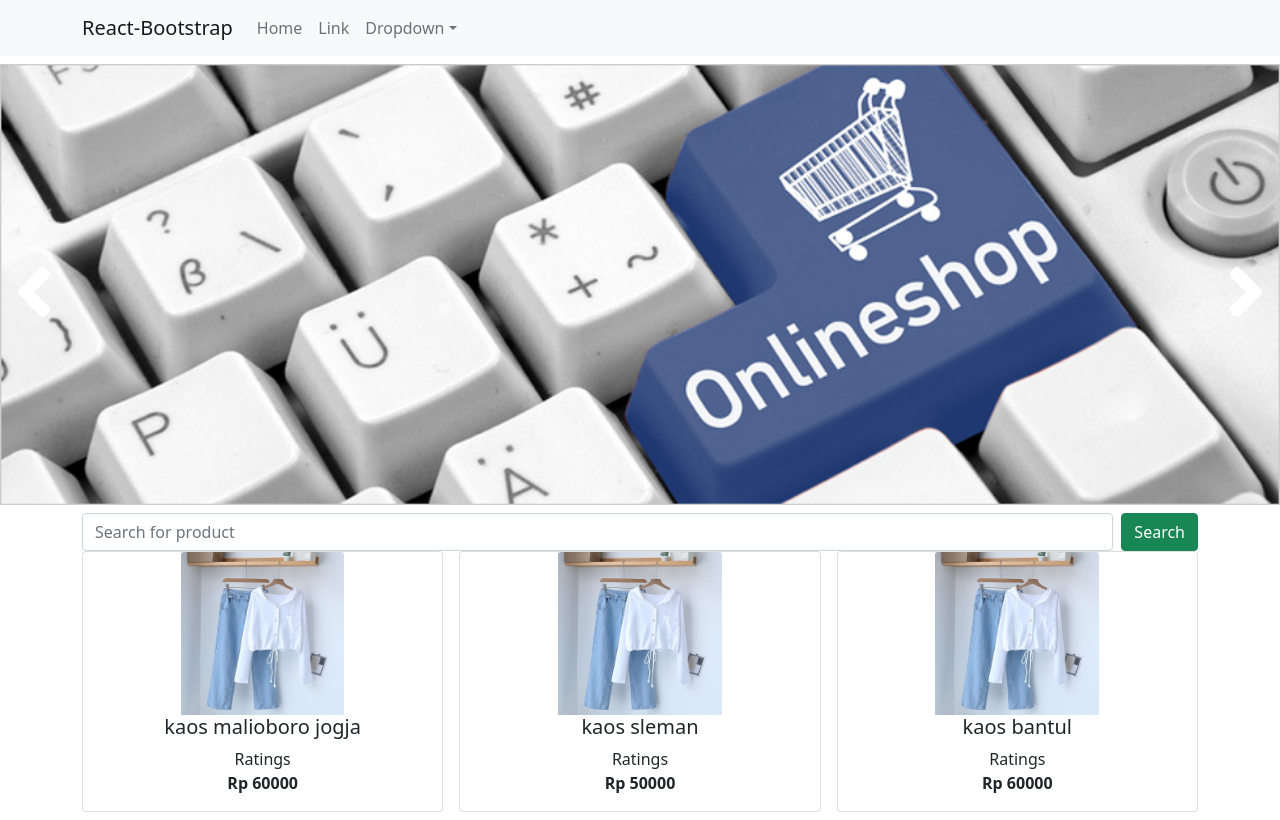
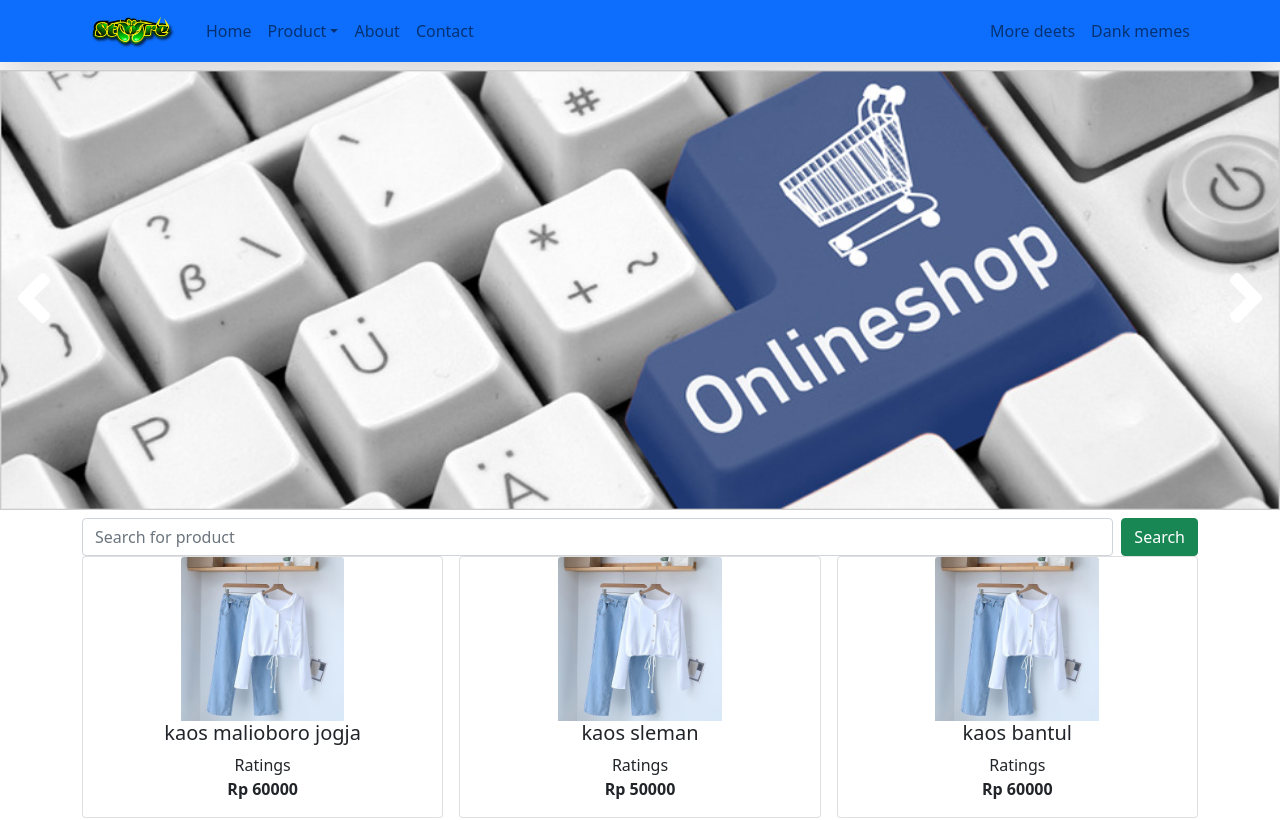
Before and after one commit to Devanoz/mstore, a React (Create React App) app: page / in a window 1280 px wide. Shown: the top 820 px of the page. Built offline with nearby package versions, Linux system fonts and the light colour scheme.

Commit message:
update navbar

```diff
--- a/package.json
+++ b/package.json
@@ -13,6 +13,7 @@
     "react-icons": "^4.3.1",
     "react-router-dom": "^6.3.0",
     "react-scripts": "5.0.1",
+    "sass": "^1.50.1",
     "web-vitals": "^2.1.4"
   },
   "scripts": {
--- a/src/App.css
+++ b/src/App.css
@@ -27,6 +27,8 @@
 .App-link {
   color: #61dafb;
 }
+
+/* Navbar */
 
 /* shopsection */
 .hero{
--- a/src/App.js
+++ b/src/App.js
@@ -1,9 +1,8 @@
 import logo from './logo.svg';
 import './App.css';
 import Header from '../src/component/Header/Header'
-import 'bootstrap/dist/css/bootstrap.min.css';
+import 'bootstrap/dist/css/bootstrap.css';
 import Home from '../src/view/Home'
-import second from '../src/component/Footer'
 import Footer from '../src/component/Footer';
 
 function App() {
--- a/src/component/Header/Header.js
+++ b/src/component/Header/Header.js
@@ -1,24 +1,43 @@
 import React, { Component } from 'react'
 import {Navbar,NavDropdown, Nav, Container } from "react-bootstrap";
+import Logo from '../../images/Logo.png'
 
 export class Header extends Component {
   render() {
     return (
-<Navbar bg="light" expand="lg">
+
+<Navbar collapseOnSelect expand="lg" bg="primary" variant="light" className='shadow-lg shadow' >
   <Container>
-    <Navbar.Brand href="#home">React-Bootstrap</Navbar.Brand>
-    <Navbar.Toggle aria-controls="basic-navbar-nav" />
-    <Navbar.Collapse id="basic-navbar-nav">
+  <Navbar.Brand href="#home">
+  <img
+        src={Logo}
+        width="100"
+        height=""
+        className="d-inline-block align-top"
+        alt="Mstore"
+      />
+  </Navbar.Brand>
+  <Navbar.Toggle aria-controls="responsive-navbar-nav" />
+  <Navbar.Collapse id="responsive-navbar-nav">
     <Nav className="me-auto">
-        <Nav.Link href="#home">Home</Nav.Link>
-        <Nav.Link href="#link">Link</Nav.Link>
-        <NavDropdown title="Dropdown" id="basic-nav-dropdown">
-          <NavDropdown.Item href="#action/3.1">Action</NavDropdown.Item>
-          <NavDropdown.Item href="#action/3.2">Another action</NavDropdown.Item>
-          <NavDropdown.Item href="#action/3.3">Something</NavDropdown.Item>
+      <Nav.Link href="#home" id='home'>Home</Nav.Link>
+      <NavDropdown title="Product" id="collasible-nav-dropdown">
+        <NavDropdown.Item  href="#action/3.1"><img src={Logo} width='100'></img></NavDropdown.Item>
+        <NavDropdown.Item href="#action/3.2"><img src={Logo} width='100'></img></NavDropdown.Item>
+        <NavDropdown.Item href="#action/3.3"><img src={Logo} width='100'></img></NavDropdown.Item>
         <NavDropdown.Divider />
         <NavDropdown.Item href="#action/3.4">Separated link</NavDropdown.Item>
       </NavDropdown>
+      <Nav.Link href="#pricing">About</Nav.Link>
+      <Nav.Link href="#pricing">Contact</Nav.Link>
+
+
+    </Nav>
+    <Nav>
+      <Nav.Link href="#deets">More deets</Nav.Link>
+      <Nav.Link eventKey={2} href="#memes">
+        Dank memes
+      </Nav.Link>
     </Nav>
   </Navbar.Collapse>
   </Container>
--- a/src/index.js
+++ b/src/index.js
@@ -3,6 +3,7 @@ import ReactDOM from 'react-dom/client';
 import './index.css';
 import App from './App';
 import reportWebVitals from './reportWebVitals';
+
 
 const root = ReactDOM.createRoot(document.getElementById('root'));
 root.render(
```
Also changed, not shown: src/images/Logo.png (added), 1 other file (tests, documents, lock files or other folders). Lines whose indentation alone changed are shown as unchanged.
